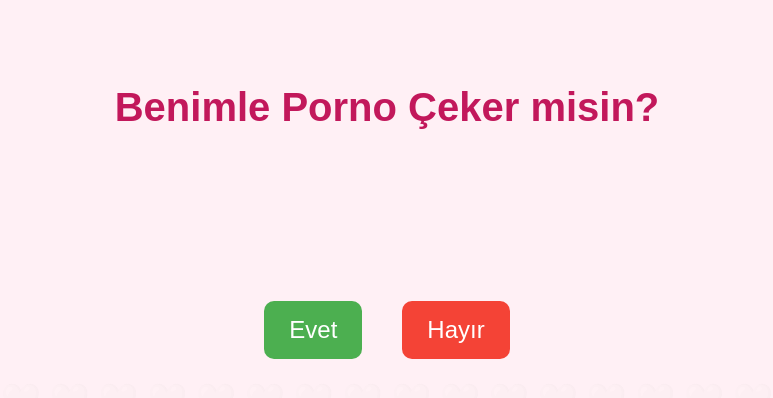
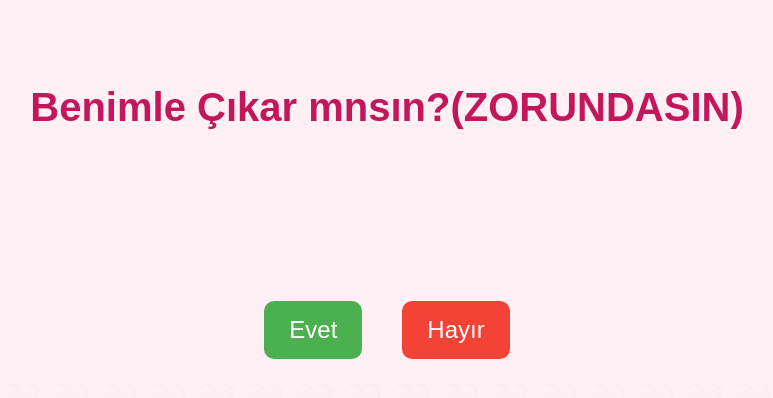
Before and after one commit to no1cii/dveb, a plain HTML site: page index.html in a window 1280 px wide. Shown: the whole page, without its empty margins (253-1026 px from the left). Drawn offline with Linux system fonts and the light colour scheme.

Commit message:
Update index.html

```diff
--- a/index.html
+++ b/index.html
@@ -91,7 +91,7 @@
   🤍 🤍 🤍 🤍 🤍 🤍 🤍 🤍 🤍 🤍 🤍 🤍 🤍 🤍 🤍 🤍 🤍 🤍
 </div>
 
-<h1 id="title">Benimle Porno Çeker misin?</h1>
+<h1 id="title">Benimle Çıkar mnsın?(ZORUNDASIN)</h1>
 
 <div class="buttons">
   <button id="yesBtn">Evet</button>
```
